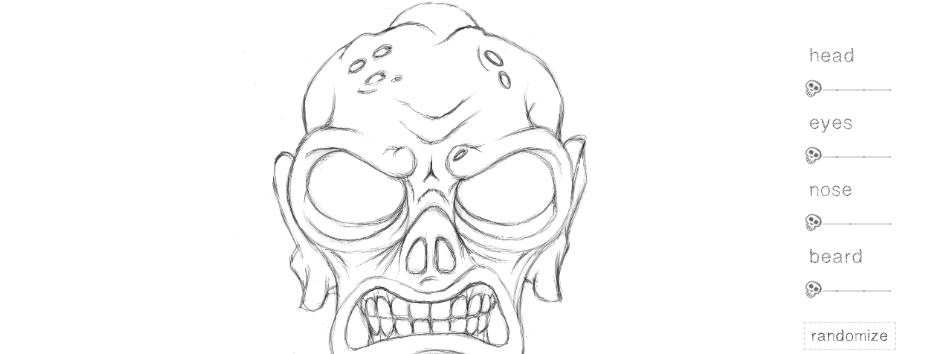
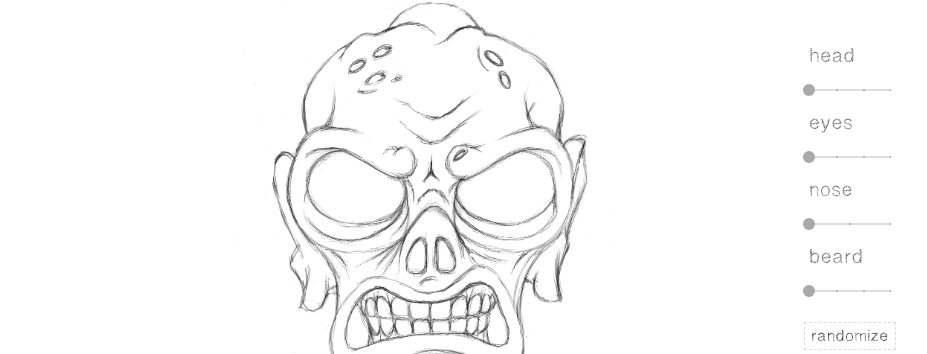
Before and after one commit to zombie9/zomboji, a React (Create React App) app: page / in a window 1280 px wide. Shown: the part 184-538 px from the top of the page, without its empty margins (179-1106 px from the left). Built offline with nearby package versions, Linux system fonts and the light colour scheme.

Commit message:
revert cursor changes

```diff
--- a/src/index.css
+++ b/src/index.css
@@ -29,7 +29,7 @@ span.MuiSlider-thumb.Mui-focusVisible, span.MuiSlider-thumb:hover {
   box-shadow: 0px 0px 0px 8px rgb(169,169,169, 0.16);
 }
 
-span.MuiSlider-thumb,
+/* span.MuiSlider-thumb,
 span.Muislider-thumb.MuiSlider-thumbColorPrimary,
 span.MuiSlider-thumb.MuiSlider-thumbColorPrimary.MuiSlider-active {
   height: 20px;
@@ -40,7 +40,7 @@ span.MuiSlider-thumb.MuiSlider-thumbColorPrimary.MuiSlider-active {
   background-size: contain;
   opacity: 70%;
   transform: rotate(30deg);
-}
+} */
 
 button {
   background: none;
```
Also changed, not shown: src/images/skull-icon-01.png.
